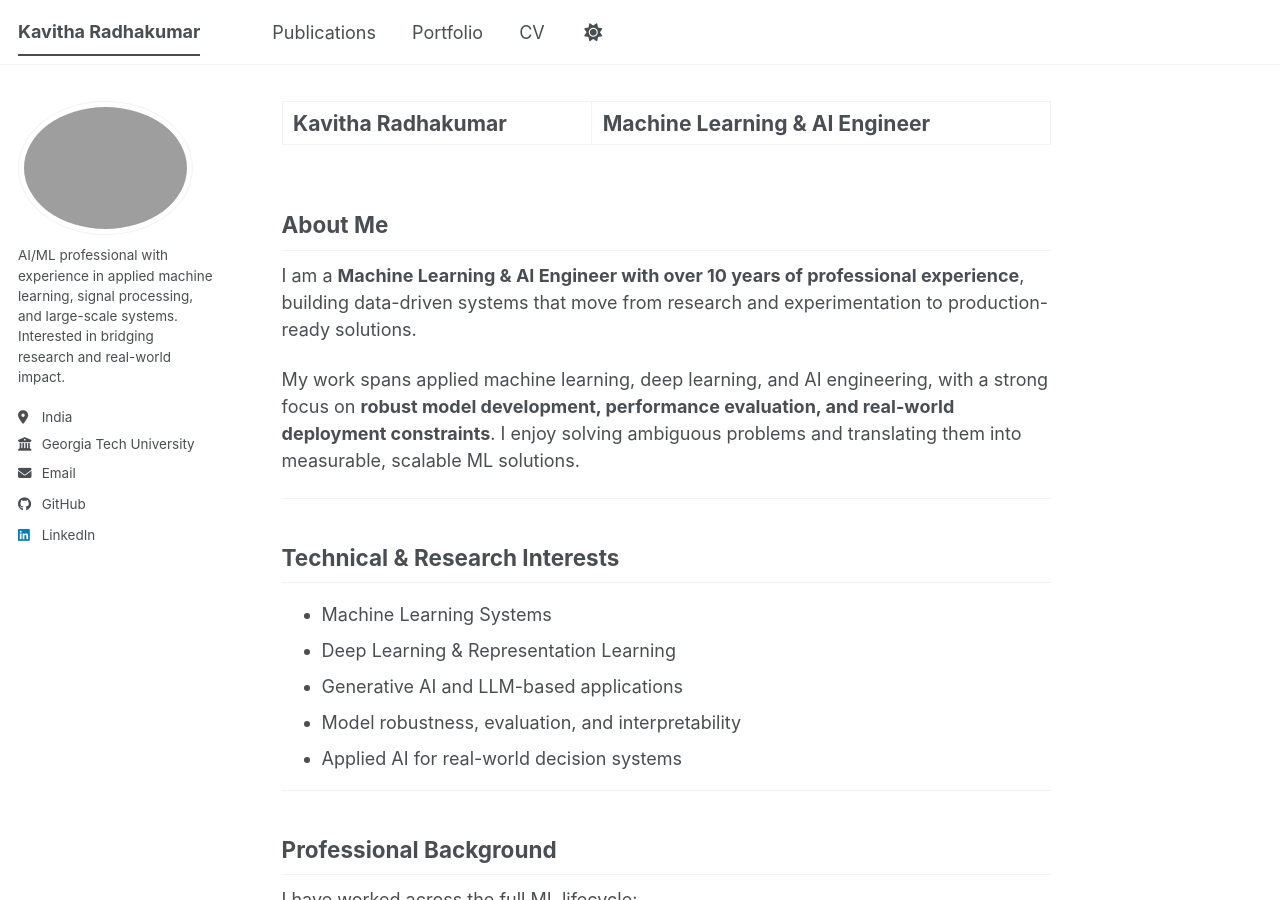
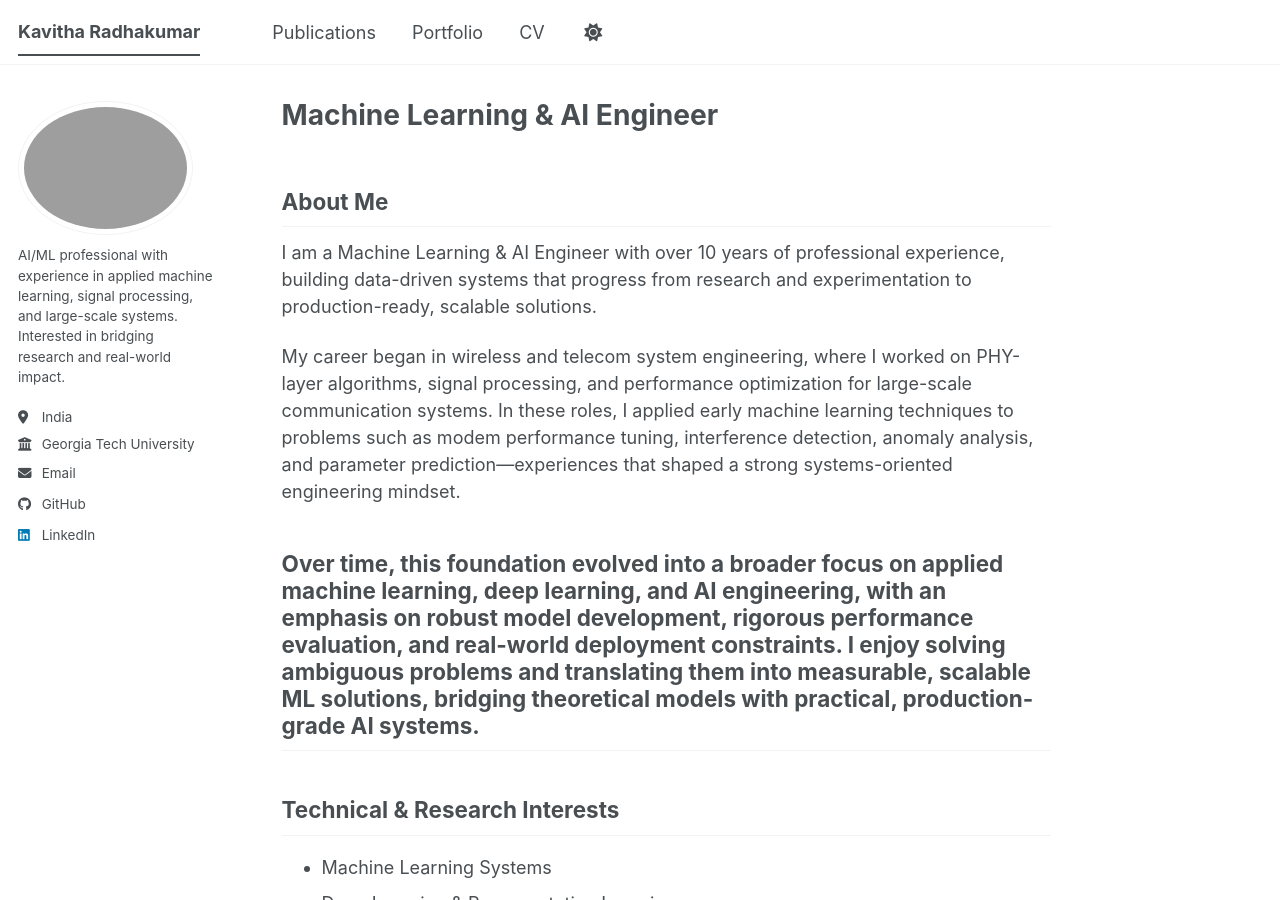
Before and after one commit to kavitharadhakumar/kavitharadhakumar.github.io, a Jekyll site: the page built from _pages/about.md, in a window 1280 px wide and 900 px high. Built offline with Jekyll 4.4.1, drawn with Linux system fonts in a browser that asks for light colours; a script bundle is joined from its source files by our own code; library files that are not in the unit come from our copies.

Commit message:
Update about.md

```diff
--- a/_pages/about.md
+++ b/_pages/about.md
@@ -1,6 +1,6 @@
 ---
 permalink: /
-title: "Kavitha Radhakumar | Machine Learning & AI Engineer"
+title: "Machine Learning & AI Engineer"
 author_profile: true
 redirect_from:
   - /about/
@@ -9,10 +9,11 @@
 
 ## About Me
 
-I am a **Machine Learning & AI Engineer with over 10 years of professional experience**, building data-driven systems that move from research and experimentation to production-ready solutions.
+I am a Machine Learning & AI Engineer with over 10 years of professional experience, building data-driven systems that progress from research and experimentation to production-ready, scalable solutions.
 
-My work spans applied machine learning, deep learning, and AI engineering, with a strong focus on **robust model development, performance evaluation, and real-world deployment constraints**. I enjoy solving ambiguous problems and translating them into measurable, scalable ML solutions.
+My career began in wireless and telecom system engineering, where I worked on PHY-layer algorithms, signal processing, and performance optimization for large-scale communication systems. In these roles, I applied early machine learning techniques to problems such as modem performance tuning, interference detection, anomaly analysis, and parameter prediction—experiences that shaped a strong systems-oriented engineering mindset.
 
+Over time, this foundation evolved into a broader focus on applied machine learning, deep learning, and AI engineering, with an emphasis on robust model development, rigorous performance evaluation, and real-world deployment constraints. I enjoy solving ambiguous problems and translating them into measurable, scalable ML solutions, bridging theoretical models with practical, production-grade AI systems.
 ---
 
 ## Technical & Research Interests
```
